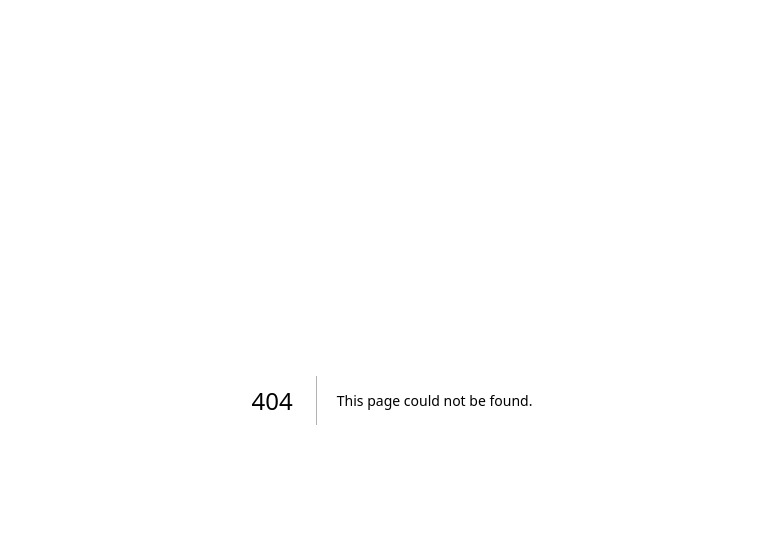
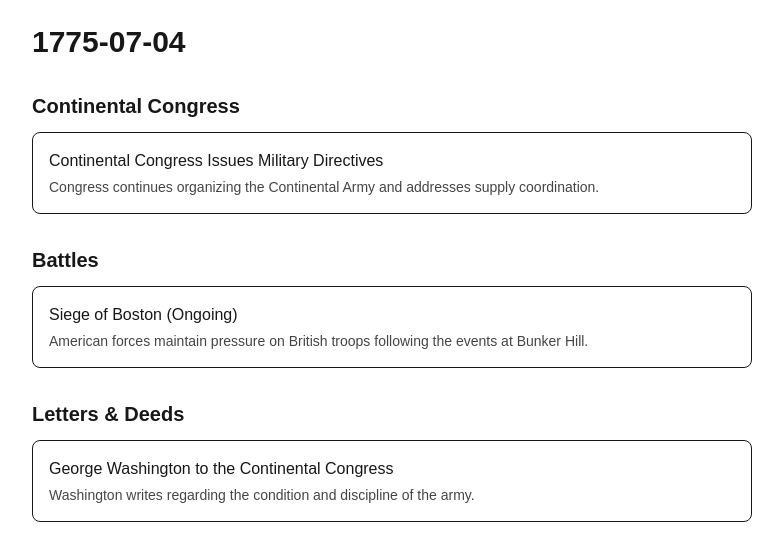
Before and after one commit to allengr220/continental-calendar, a Next.js app: page /1775/07/04 in a window 1280 px wide. Before the commit this address had no page. Shown: the top 560 px of the page, without its empty margins (248-1031 px from the left). Built offline with nearby package versions, Linux system fonts and the light colour scheme.

Commit message:
Add JSON data layer and dynamic day rendering

```diff
--- /dev/null
+++ b/app/[year]/[month]/[day]/page.tsx
@@ -0,0 +1,57 @@
+import fs from "fs";
+import path from "path";
+
+type Params = { year: string; month: string; day: string };
+
+function getDayData(year: string, month: string, day: string) {
+  const fileName = `${year}-${month}-${day}.json`;
+  const filePath = path.join(process.cwd(), "data", fileName);
+
+  if (!fs.existsSync(filePath)) return null;
+
+  const fileContents = fs.readFileSync(filePath, "utf8");
+  return JSON.parse(fileContents);
+}
+
+export default function DayPage({ params }: { params: Params }) {
+  const { year, month, day } = params;
+  const data = getDayData(year, month, day);
+
+  if (!data) {
+    return (
+      <main className="p-6 max-w-3xl mx-auto">
+        <h1 className="text-xl font-semibold">
+          No entry found for {year}-{month}-{day}
+        </h1>
+      </main>
+    );
+  }
+
+  return (
+    <main className="p-6 max-w-3xl mx-auto space-y-8">
+      <h1 className="text-3xl font-bold">
+        {year}-{month}-{day}
+      </h1>
+
+      <Section title="Continental Congress" items={data.continental_congress} />
+      <Section title="Battles" items={data.battles} />
+      <Section title="Letters & Deeds" items={data.letters_and_deeds} />
+    </main>
+  );
+}
+
+function Section({ title, items }: { title: string; items: any[] }) {
+  return (
+    <section>
+      <h2 className="text-xl font-semibold mb-3">{title}</h2>
+      <div className="space-y-4">
+        {items.map((item, idx) => (
+          <div key={idx} className="border rounded-lg p-4">
+            <h3 className="font-medium">{item.title}</h3>
+            <p className="text-sm opacity-80 mt-1">{item.summary}</p>
+          </div>
+        ))}
+      </div>
+    </section>
+  );
+}
--- a/app/page.tsx
+++ b/app/page.tsx
@@ -1,65 +1,5 @@
-import Image from "next/image";
+import { redirect } from "next/navigation";
 
 export default function Home() {
-  return (
-    <div className="flex min-h-screen items-center justify-center bg-zinc-50 font-sans dark:bg-black">
-      <main className="flex min-h-screen w-full max-w-3xl flex-col items-center justify-between py-32 px-16 bg-white dark:bg-black sm:items-start">
-        <Image
-          className="dark:invert"
-          src="/next.svg"
-          alt="Next.js logo"
-          width={100}
-          height={20}
-          priority
-        />
-        <div className="flex flex-col items-center gap-6 text-center sm:items-start sm:text-left">
-          <h1 className="max-w-xs text-3xl font-semibold leading-10 tracking-tight text-black dark:text-zinc-50">
-            To get started, edit the page.tsx file.
-          </h1>
-          <p className="max-w-md text-lg leading-8 text-zinc-600 dark:text-zinc-400">
-            Looking for a starting point or more instructions? Head over to{" "}
-            <a
-              href="https://vercel.com/templates?framework=next.js&utm_source=create-next-app&utm_medium=appdir-template-tw&utm_campaign=create-next-app"
-              className="font-medium text-zinc-950 dark:text-zinc-50"
-            >
-              Templates
-            </a>{" "}
-            or the{" "}
-            <a
-              href="https://nextjs.org/learn?utm_source=create-next-app&utm_medium=appdir-template-tw&utm_campaign=create-next-app"
-              className="font-medium text-zinc-950 dark:text-zinc-50"
-            >
-              Learning
-            </a>{" "}
-            center.
-          </p>
-        </div>
-        <div className="flex flex-col gap-4 text-base font-medium sm:flex-row">
-          <a
-            className="flex h-12 w-full items-center justify-center gap-2 rounded-full bg-foreground px-5 text-background transition-colors hover:bg-[#383838] dark:hover:bg-[#ccc] md:w-[158px]"
-            href="https://vercel.com/new?utm_source=create-next-app&utm_medium=appdir-template-tw&utm_campaign=create-next-app"
-            target="_blank"
-            rel="noopener noreferrer"
-          >
-            <Image
-              className="dark:invert"
-              src="/vercel.svg"
-              alt="Vercel logomark"
-              width={16}
-              height={16}
-            />
-            Deploy Now
-          </a>
-          <a
-            className="flex h-12 w-full items-center justify-center rounded-full border border-solid border-black/[.08] px-5 transition-colors hover:border-transparent hover:bg-black/[.04] dark:border-white/[.145] dark:hover:bg-[#1a1a1a] md:w-[158px]"
-            href="https://nextjs.org/docs?utm_source=create-next-app&utm_medium=appdir-template-tw&utm_campaign=create-next-app"
-            target="_blank"
-            rel="noopener noreferrer"
-          >
-            Documentation
-          </a>
-        </div>
-      </main>
-    </div>
-  );
+  redirect("/1775/07/04");
 }
--- /dev/null
+++ b/data/1775-07-04.json
@@ -0,0 +1,21 @@
+{
+  "date": "1775-07-04",
+  "continental_congress": [
+    {
+      "title": "Continental Congress Issues Military Directives",
+      "summary": "Congress continues organizing the Continental Army and addresses supply coordination."
+    }
+  ],
+  "battles": [
+    {
+      "title": "Siege of Boston (Ongoing)",
+      "summary": "American forces maintain pressure on British troops following the events at Bunker Hill."
+    }
+  ],
+  "letters_and_deeds": [
+    {
+      "title": "George Washington to the Continental Congress",
+      "summary": "Washington writes regarding the condition and discipline of the army."
+    }
+  ]
+}
```
